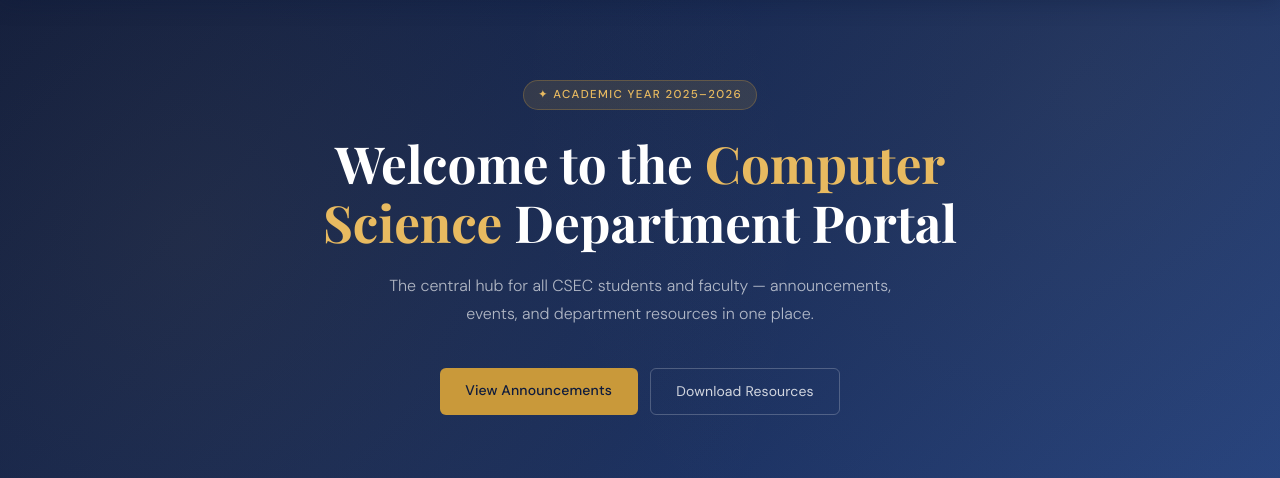
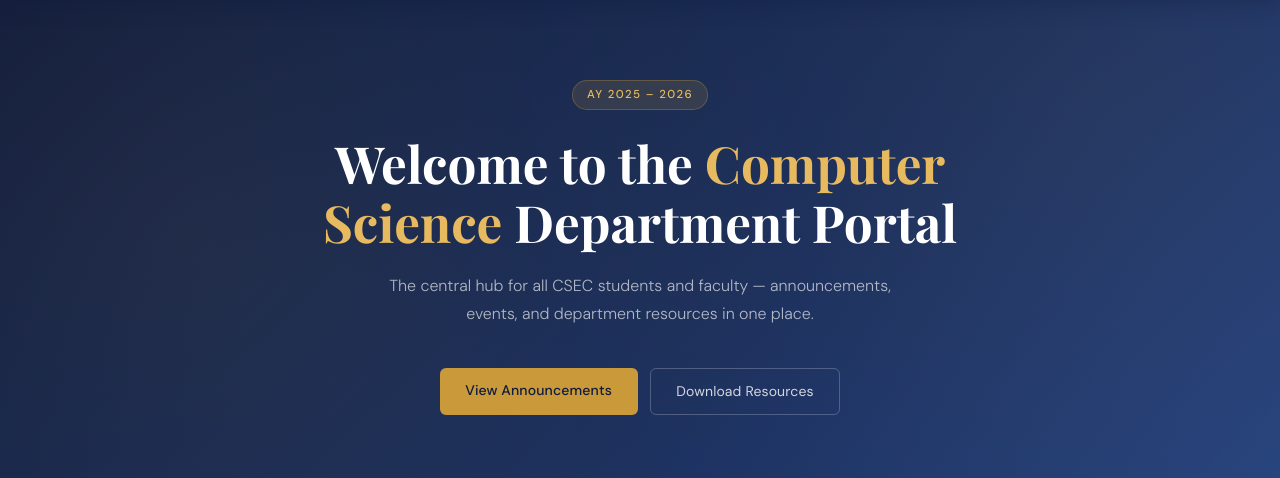
Before and after one commit to mrfahrenheit0528/school-portal-cc, a Flask app: page / in a window 1280 px wide. Shown: the part 96-574 px from the top of the page. Run offline with Flask 3, Linux system fonts and the light colour scheme.

Commit message:
Update academic year text in index.html

```diff
--- a/templates/index.html
+++ b/templates/index.html
@@ -21,7 +21,7 @@
   <!-- HOME PAGE -->
   <div id="page-home" class="page active">
     <div class="hero">
-      <div class="hero-tag">✦ Academic Year 2025–2026</div>
+      <div class="hero-tag">AY 2025 – 2026</div>
       <h1>Welcome to the <span>Computer Science</span> Department Portal</h1>
       <p class="hero-desc">The central hub for all CSEC students and faculty — announcements, events, and department resources in one place.</p>
       <div class="hero-cta-row">
```
